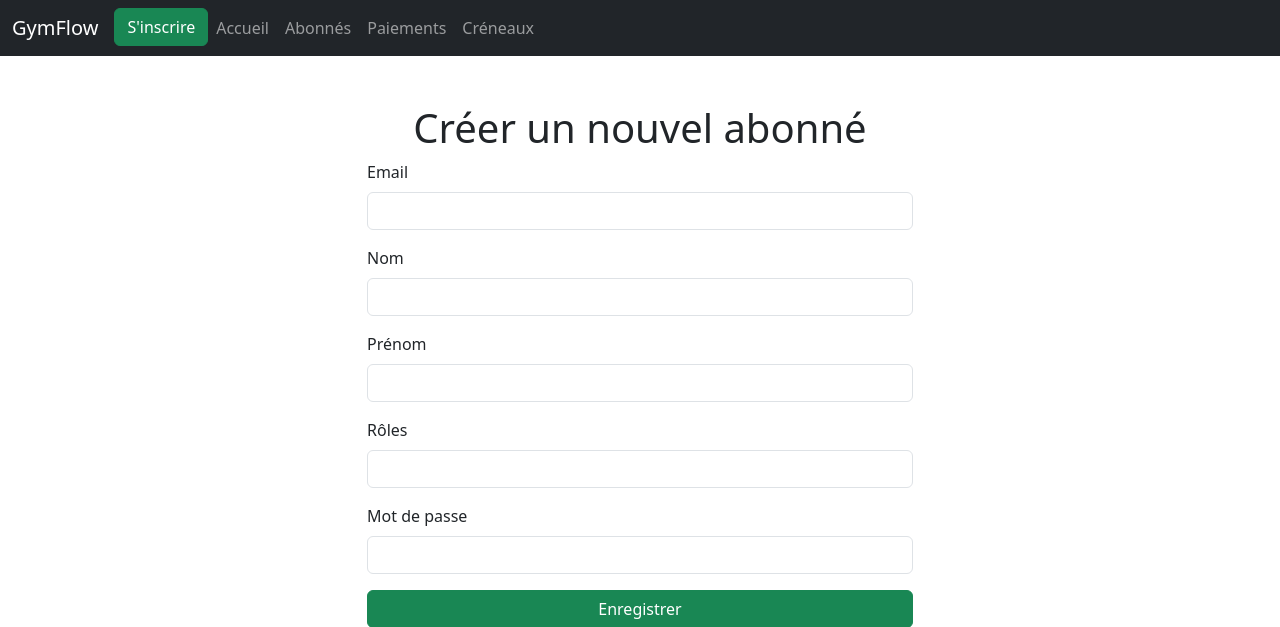
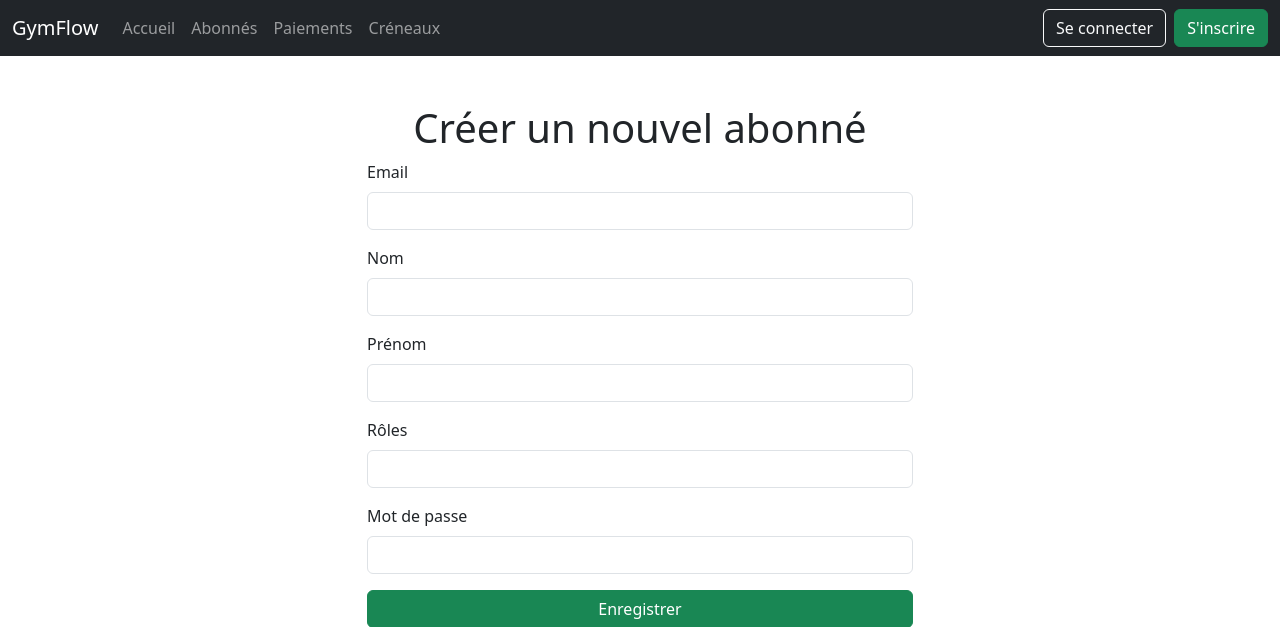
Before and after one commit to Yassine-Atiki/GYM_MANAGEMENT_SYSTEME_USING_SYMFONY, a Symfony app: template templates/abonne/new.html.twig in a window 1280 px wide. Shown: the top 627 px of the page. Run offline with Twig, Linux system fonts and the light colour scheme; the template is opened without the code that fills it, so the values that code supplies are empty; form fields are guessed from the names that the template uses; some libraries are stand-ins or nearby versions.

Commit message:
ajouter le boutton se connecter dans navbar du fichier base.html.twig

```diff
--- a/templates/base.html.twig
+++ b/templates/base.html.twig
@@ -1,3 +1,5 @@
+{# templates/base.html.twig #}
+
 <!DOCTYPE html>
 <html lang="fr">
 <head>
@@ -21,10 +23,7 @@
                 <span class="navbar-toggler-icon"></span>
             </button>
             <div class="collapse navbar-collapse" id="navbarNav">
-                <ul class="navbar-nav">
-                    <li class="nav-item">
-                        <a href="{{ path('app_register') }}" class="btn btn-success">S'inscrire</a>
-                    </li>
+                <ul class="navbar-nav me-auto"> <!-- Utilisation de me-auto pour pousser les éléments à droite -->
                     <li class="nav-item">
                         <a class="nav-link" href="{{ path('home') }}">Accueil</a>
                     </li>
@@ -38,6 +37,16 @@
                         <a class="nav-link" href="{{ path('creneau_index') }}">Créneaux</a>
                     </li>
                     {# Ajoutez d'autres liens de navigation ici #}
+                </ul>
+
+                {# Boutons "Se connecter" et "S'inscrire" alignés à droite #}
+                <ul class="navbar-nav ms-auto"> <!-- Utilisation de ms-auto pour pousser les boutons à droite -->
+                    <li class="nav-item">
+                        <a href="{{ path('app_login') }}" class="btn btn-outline-light me-2">Se connecter</a>
+                    </li>
+                    <li class="nav-item">
+                        <a href="{{ path('app_register') }}" class="btn btn-success">S'inscrire</a>
+                    </li>
                 </ul>
             </div>
         </div>
```
